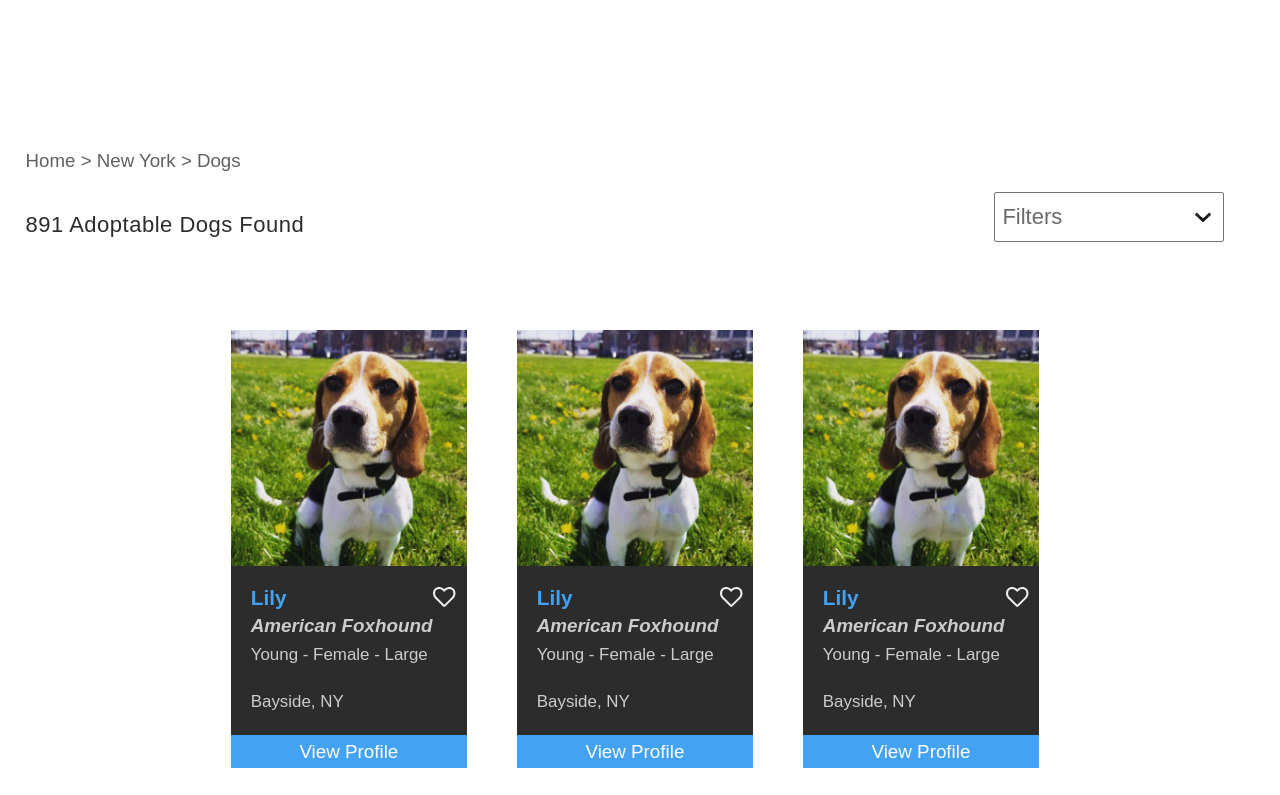
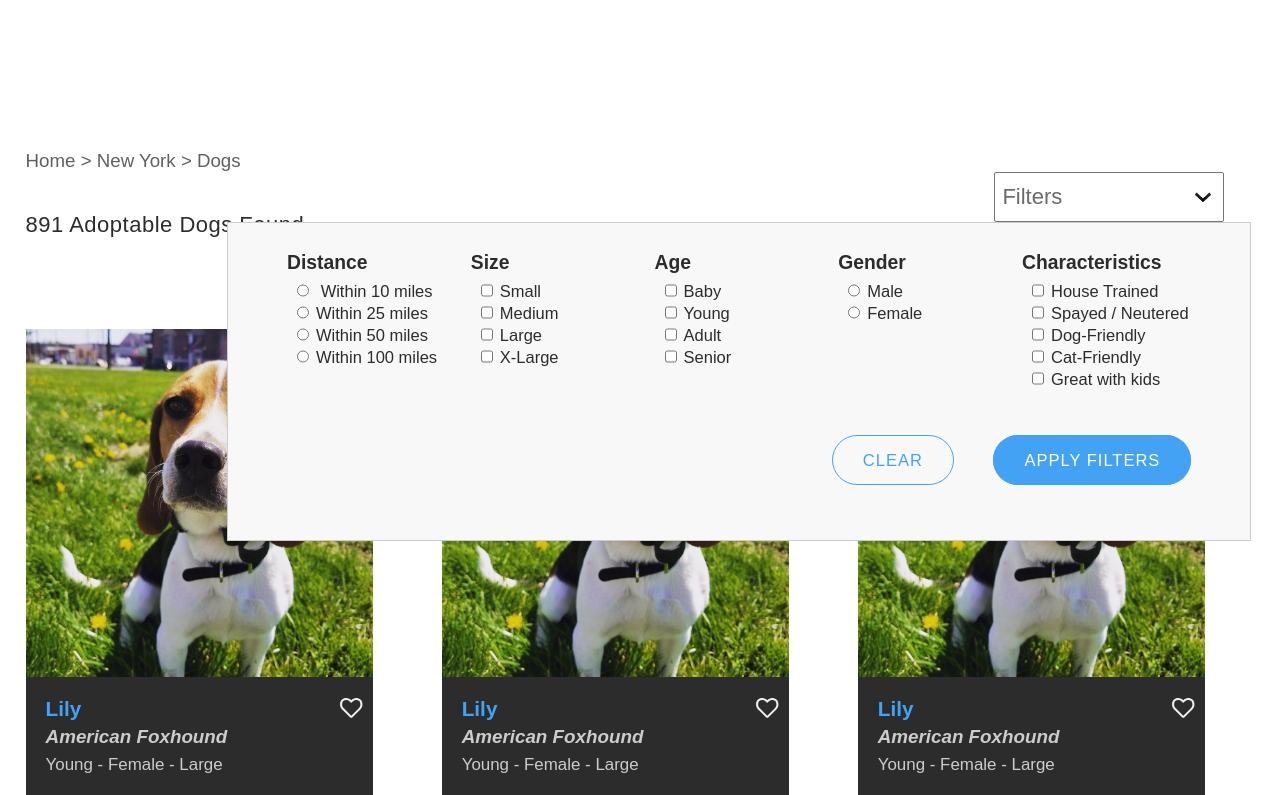
Before and after one commit to ronb1982/design-projects, a plain HTML site: page dyr/search.html in a window 1280 px wide. Shown: the top 795 px of the page. Drawn offline with nearby package versions, Linux system fonts and the light colour scheme.

Commit message:
Added filter box

```diff
--- a/dyr/resources/css/style.css
+++ b/dyr/resources/css/style.css
@@ -151,7 +151,6 @@ select {
     background-color: #2c2c2c;
     width: 90%;
     position: relative;
-    margin-left: 5%;
 }
 
 .info-box p,
@@ -454,6 +453,7 @@ footer .row:last-child {
 /* SEARCH RESULTS */
 /* ---------------------------------------------- */
 .breadcrumb {
+    position: relative;
     text-align: left;
 }
 
@@ -470,17 +470,7 @@ footer .row:last-child {
 
 .breadcrumb p { margin-top: 40px; }
 
-.filter-menu {
-    margin-top: 20px;
-    display: inline-block;
-    float: right;
-    font-size: 100%;
-    color: #2c2c2c;
-}
-
 .info-box-row {
-    width: 70%;
-    margin-left: 15%;
     margin-bottom: 40px;
 }
 
@@ -489,6 +479,78 @@ footer .row:last-child {
 }
 
 .section-results .col { padding-right: 10px; }
+
+/* ---------------------------------------------- */
+/* FILTER MENU */
+/* ---------------------------------------------- */
+.filter-menu {
+    display: block;
+    font-size: 100%;
+    color: #2c2c2c;
+    float: right;
+}
+
+.filter-options {
+    background-color: #f8f8f8;
+    z-index: 9998;
+    border: 0.5px solid #ccc;
+    width: 80%;
+    position: absolute;
+    top: 88%;
+    right: 2.25%;
+    padding: 20px 40px;
+    font-size: 75%;
+}
+
+.filter-options input {
+    margin: 0 0 7px 10px;
+    width: 12px;
+    height: auto;
+}
+
+.filter-options input:first-of-type {
+    margin-top: 10px;
+}
+
+.filter-options label {
+    margin-left: 7px;
+}
+
+.filter-buttons {
+    float: right;
+    margin: 50px 0;
+}
+
+.filter-buttons .btn {
+    margin-left: 35px;
+}
+
+.filter-buttons .btn:first-of-type:link,
+.filter-buttons .btn:first-of-type:visited {
+    color: #43a2f3;
+    border: 1px solid #43a2f3;
+    transition: color 0.2s, background-color 0.2s;
+}
+
+.filter-buttons .btn:first-of-type:hover,
+.filter-buttons .btn:first-of-type:active {
+    color: #fff;
+    background-color: #138af0;
+}
+
+.filter-buttons .btn:nth-of-type(2):link,
+.filter-buttons .btn:nth-of-type(2):visited {
+    color: #fff;
+    border: 1px solid #43a2f3;
+    background-color: #43a2f3;
+    padding: 15px 30px;
+}
+
+.filter-buttons .btn:nth-of-type(2):hover,
+.filter-buttons .btn:nth-of-type(2):active {
+    border: 1px solid #138af0;
+    background-color: #138af0;
+}
 
 /* ---------------------------------------------- */
 /* PAGINATION */
@@ -518,12 +580,6 @@ footer .row:last-child {
     border-bottom-left-radius: 25px;
 }
 
-/*.pagination :not('.page'):after {
-    border-left: 2px solid red;
-    content: "";
-    margin-left: 10px;
-}*/
-
 .pagination:last-child {
     border-top-right-radius: 25px;
     border-bottom-right-radius: 25px;
--- a/dyr/search.html
+++ b/dyr/search.html
@@ -33,6 +33,70 @@
                         <option value="" selected disabled hidden>Filters</option>
                     </select>
                 </div>
+                <div class="filter-options">
+                        <form method="post" action="#">
+                            <div class="row">
+                                <div class="col span-1-of-5">
+                                    <h3>Distance</h3>
+
+                                    <input type="radio" name="distance" id="within-10" value="within-10">
+                                    <label for="within-10">Within 10 miles</label><br>
+
+                                    <input type="radio" name="distance" id="within-25" value="within-25"><label for="within-25">Within 25 miles</label><br>
+
+                                    <input type="radio" name="distance" id="within-50" value="within-50"><label for="within-50">Within 50 miles</label><br>
+
+                                    <input type="radio" name="distance" id="within-100" value="within-100"><label for="within-100">Within 100 miles</label>
+                                </div>
+                                <div class="col span-1-of-5">
+                                    <h3>Size</h3>
+
+                                    <input type="checkbox" name="size" id="small" value="small"><label for="small">Small</label><br>
+
+                                    <input type="checkbox" name="size" id="medium" value="medium"><label for="medium">Medium</label><br>
+
+                                    <input type="checkbox" name="size" id="large" value="large"><label for="large">Large</label><br>
+
+                                    <input type="checkbox" name="size" id="xtra-large" value="xtra-large"><label for="xtra-large">X-Large</label>
+                                </div>
+                                <div class="col span-1-of-5">
+                                    <h3>Age</h3>
+
+                                    <input type="checkbox" name="age" id="baby" value="baby"><label for="baby">Baby</label><br>
+
+                                    <input type="checkbox" name="age" id="young" value="young"><label for="young">Young</label><br>
+
+                                    <input type="checkbox" name="age" id="adult" value="adult"><label for="adult">Adult</label><br>
+
+                                    <input type="checkbox" name="age" id="senior" value="senior"><label for="senior">Senior</label>
+                                </div>
+                                <div class="col span-1-of-5">
+                                    <h3>Gender</h3>
+
+                                    <input type="radio" name="gender" id="male" value="male"><label for="male">Male</label><br>
+
+                                    <input type="radio" name="gender" id="female" value="female"><label for="female">Female</label>
+                                </div>
+                                <div class="col span-1-of-5">
+                                    <h3>Characteristics</h3>
+
+                                    <input type="checkbox" name="characteristics" id="house-trained" value="house-trained"><label for="house-trained">House Trained</label><br>
+
+                                    <input type="checkbox" name="characteristics" id="spayed-neutered" value="spayed-neutered"><label for="spayed-neutered">Spayed / Neutered</label><br>
+
+                                    <input type="checkbox" name="characteristics" id="dog-friendly" value="dog-friendly"><label for="dog-friendly">Dog-Friendly</label><br>
+
+                                    <input type="checkbox" name="characteristics" id="cat-friendly" value="cat-friendly"><label for="cat-friendly">Cat-Friendly</label><br>
+
+                                    <input type="checkbox" name="characteristics" id="great-with-kids" value="great-with-kids"><label for="great-with-kids">Great with kids</label>
+                                </div>
+                            </div>
+                            <div class="row filter-buttons">
+                                <a class="btn" href="#">Clear</a>
+                                <a class="btn" href="#">Apply Filters</a>
+                            </div>
+                        </form>
+                    </div>
             </div>
         </section>
         <section class="section-results">
```
